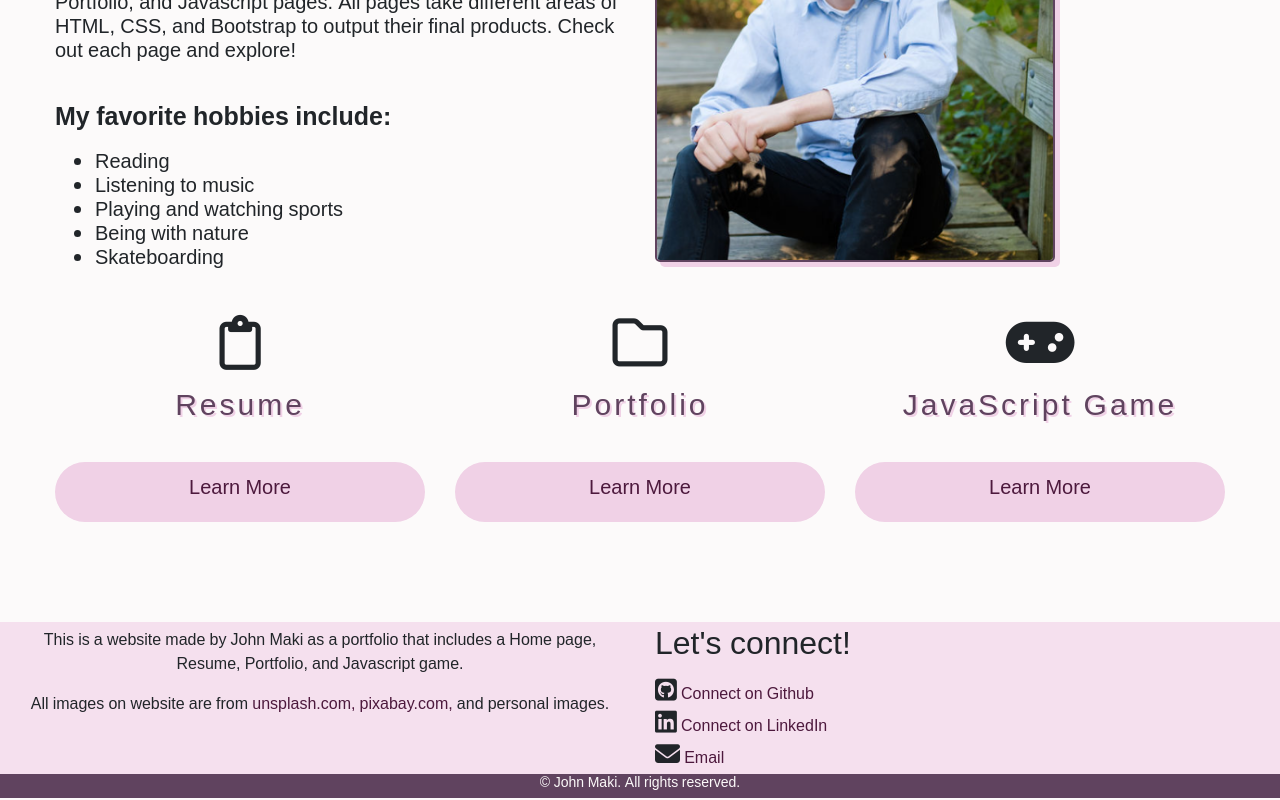
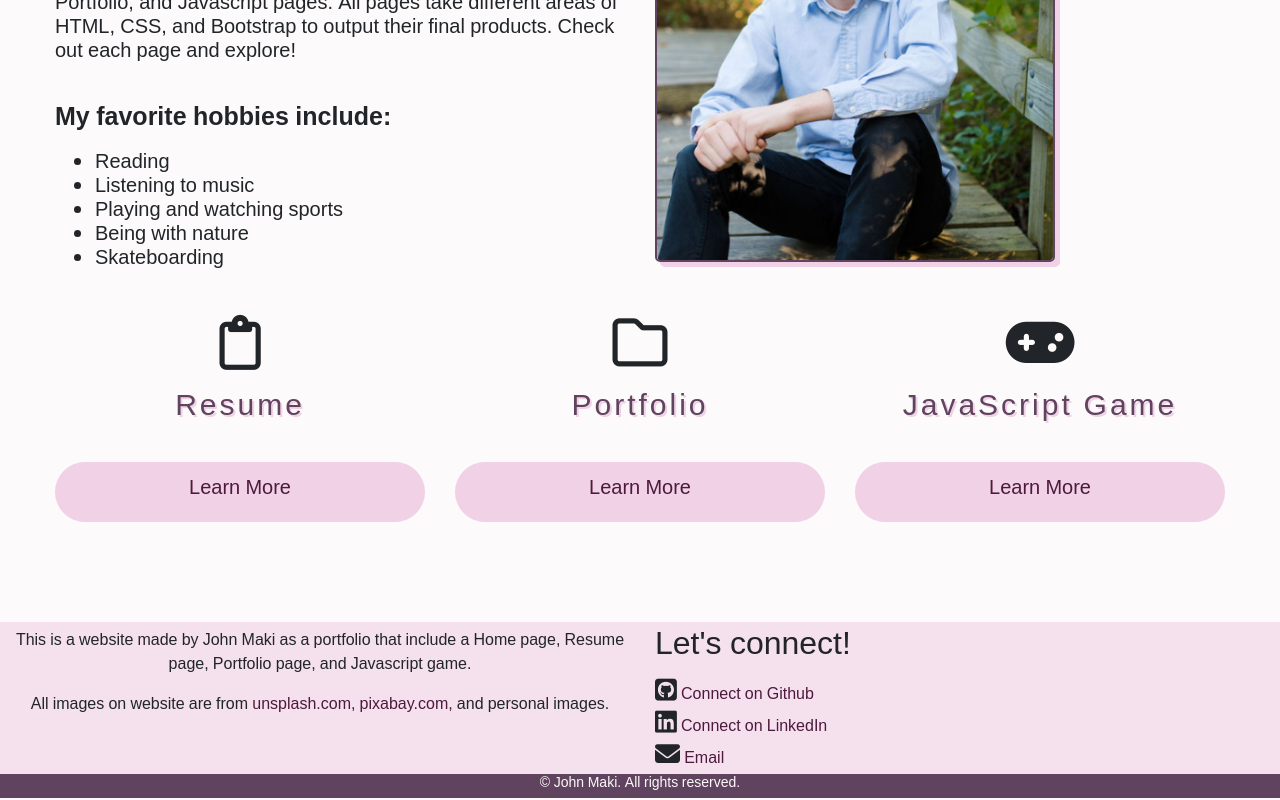
Before and after one commit to MakiJohn/MakiJohn, a plain HTML site: page index.html in a window 1280 px wide. Shown: the part 662-1462 px from the top of the page. Drawn offline with nearby package versions, Linux system fonts and the light colour scheme.

Commit message:
Add files via upload

```diff
--- a/index.html
+++ b/index.html
@@ -99,7 +99,7 @@
 			<!-- left side -->
 			<div class="row footer1000">
 				<div class="col-sm-6" id="footer-left-paragraph">
-				<p>This is a website made by John Maki as a portfolio that includes a Home page, Resume, Portfolio, and Javascript game.</p>
+				<p>This is a website made by John Maki as a portfolio that include a Home page, Resume page, Portfolio page, and Javascript game.</p>
 				<p>
 					All images on website are from
 					<a href="https://unsplash.com/" target="_blank">unsplash.com,</a>
```
Also changed, not shown: animals/index.html (+1 -1 lines), javascript.html (+1 -1 lines), portfolio.html (+3 -3 lines), resume.html (+1 -1 lines).
